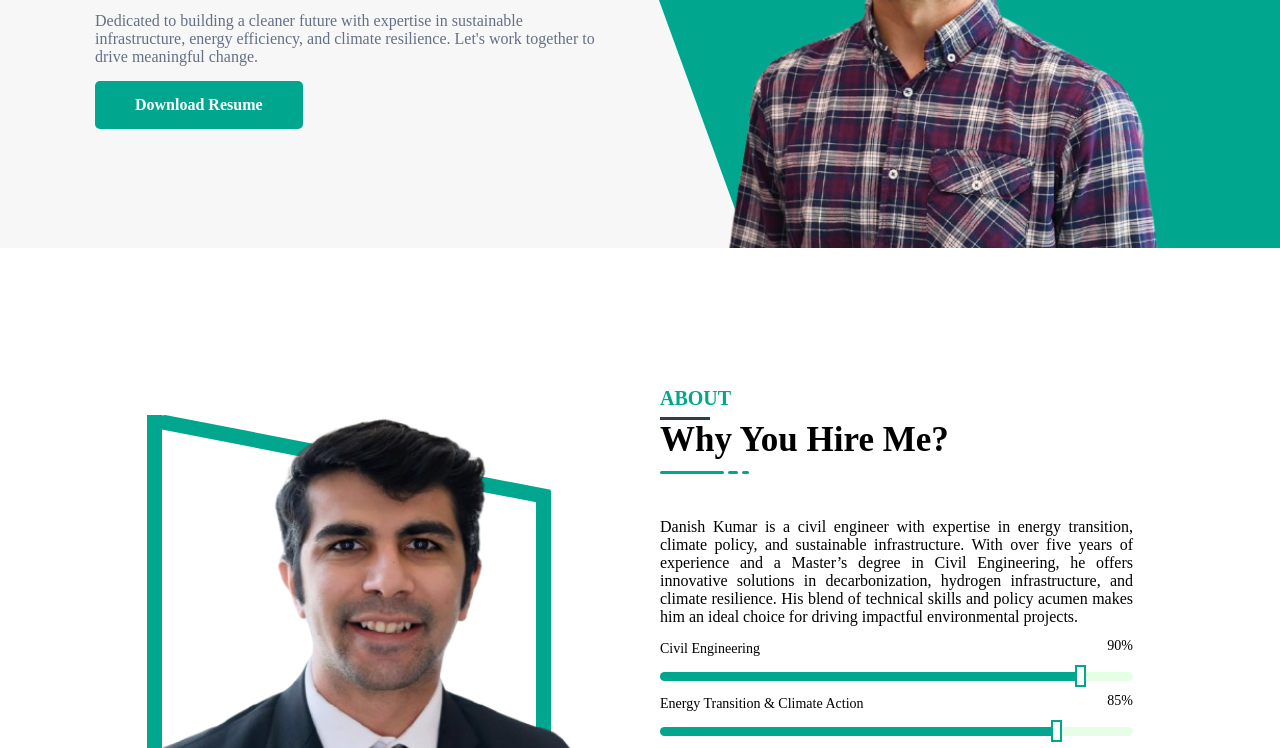
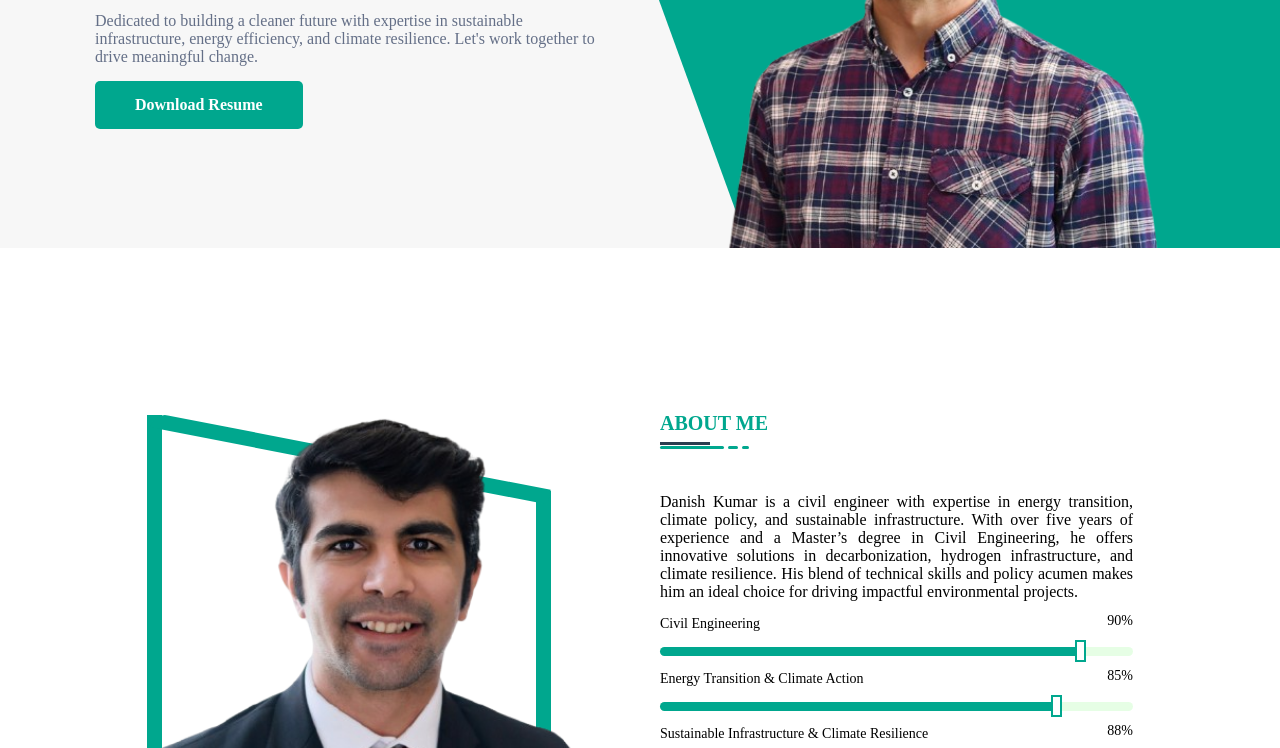
Before and after one commit to akbar909/html-css-js, a plain HTML site: page index.html in a window 1280 px wide. Shown: the part 352-1100 px from the top of the page. Drawn offline with Linux system fonts and the light colour scheme.

Commit message:
Update index.html

```diff
--- a/index.html
+++ b/index.html
@@ -71,8 +71,8 @@
                 </div>
                 <div class="about-content">
                     <div class="section-title">
-                        <h5 class="sub-title">About</h5>
-                        <h3 class="main-title">Why You Hire Me?</h3>
+                        <h5 class="sub-title">About Me</h5>
+
                         <ul class="line">
                             <li></li>
                             <li></li>
```
